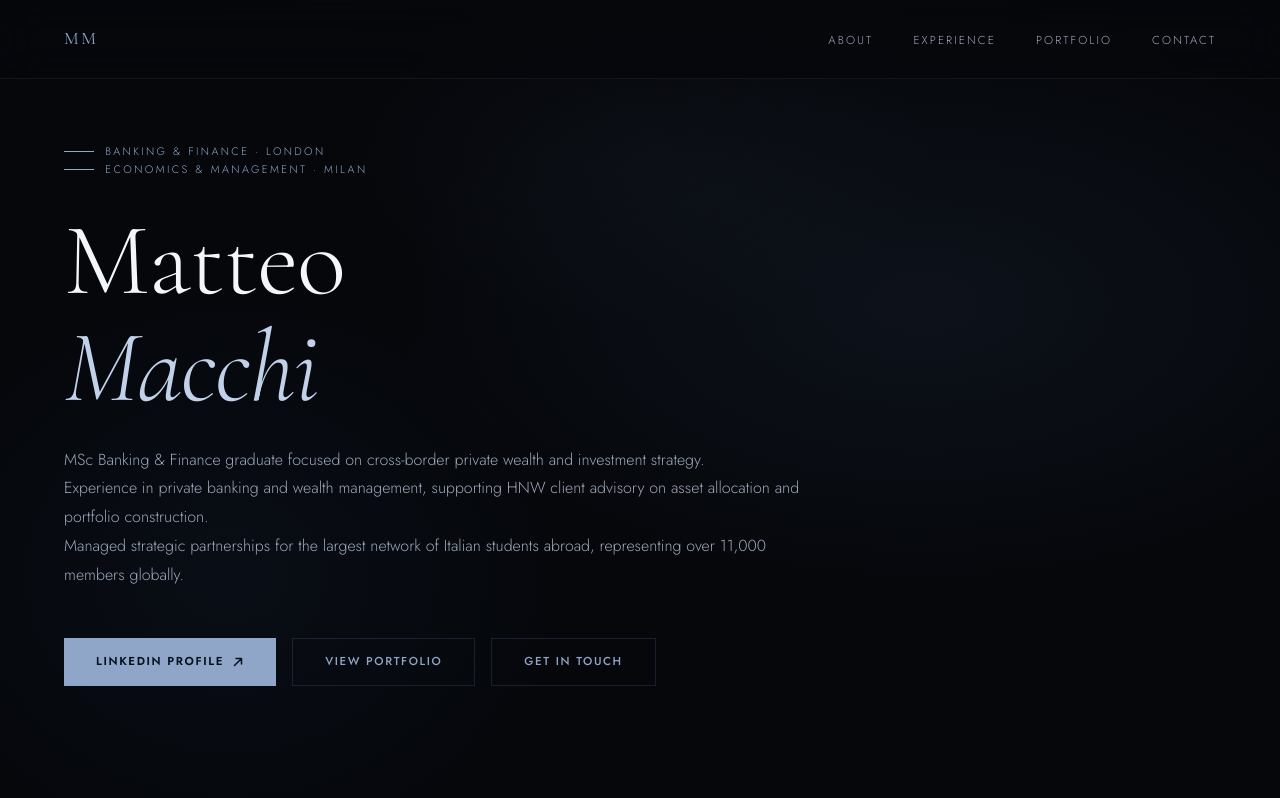
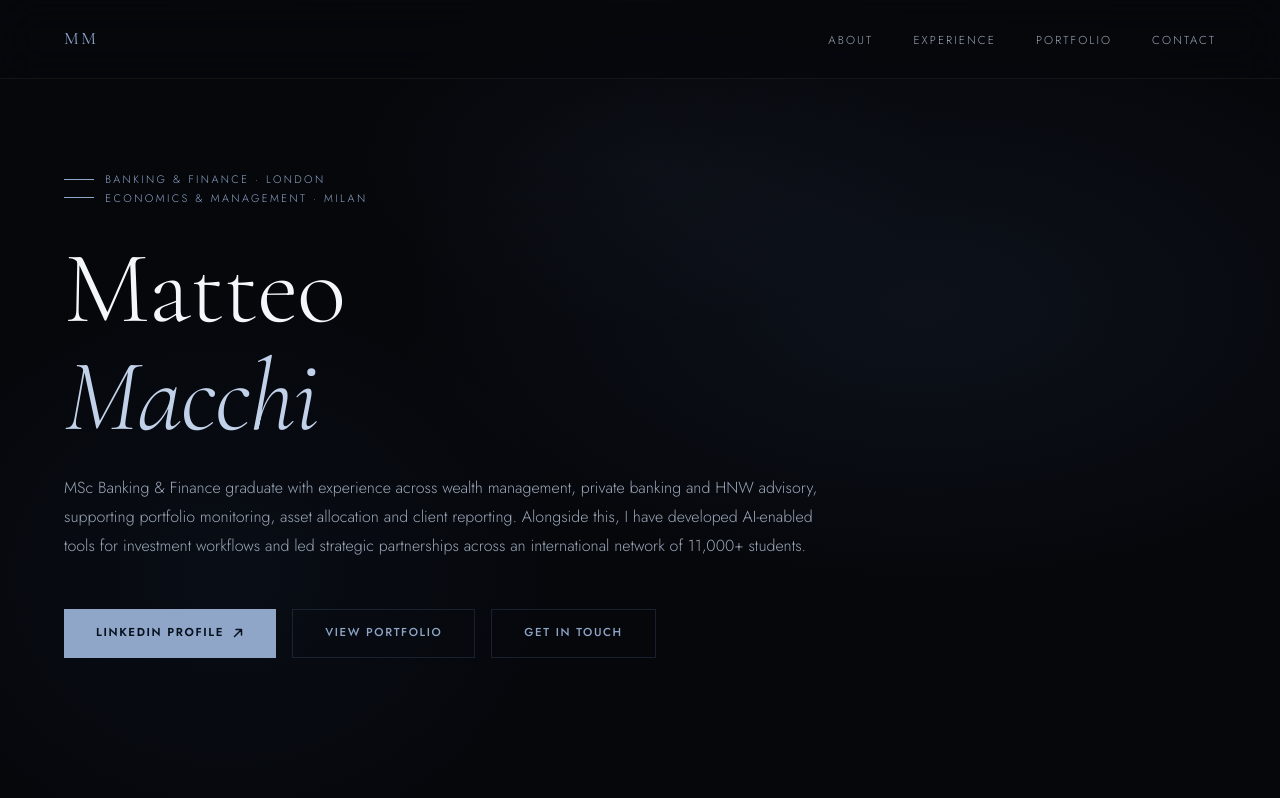
Before and after one commit to Matteo-Macchi/Matteo-Macchi.github.io, a plain HTML site: page index.html in a window 1280 px wide. Shown: the top 798 px of the page. Drawn offline with nearby package versions, Linux system fonts and the light colour scheme.

Commit message:
Revise hero-sub section for clarity and detail
Updated the hero section to enhance the description of qualifications and experience.

```diff
--- a/index.html
+++ b/index.html
@@ -685,15 +685,9 @@
         <div class="hero-tag">Economics &amp; Management · Milan</div>
       </div>
       <h1>Matteo<br /><em>Macchi</em></h1>
-     <div class="hero-sub">
-  <p class="hero-main-line">
-    MSc Banking &amp; Finance graduate focused on cross-border private wealth and investment strategy.
-  </p>
+ <div class="hero-sub">
   <p>
-    Experience in private banking and wealth management, supporting HNW client advisory on asset allocation and portfolio construction.
-  </p>
-  <p>
-    Managed strategic partnerships for the largest network of Italian students abroad, representing over 11,000 members globally.
+    MSc Banking &amp; Finance graduate with experience across wealth management, private banking and HNW advisory, supporting portfolio monitoring, asset allocation and client reporting. Alongside this, I have developed AI-enabled tools for investment workflows and led strategic partnerships across an international network of 11,000+ students.
   </p>
 </div>
       <div class="hero-ctas">
```
